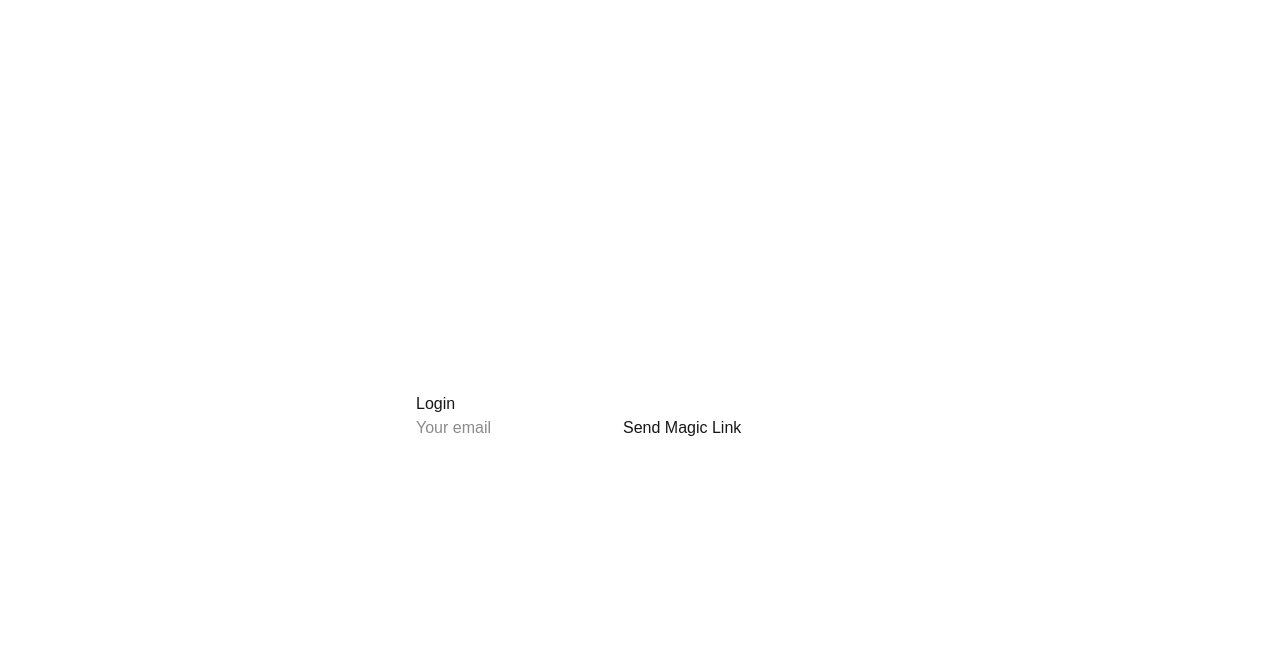
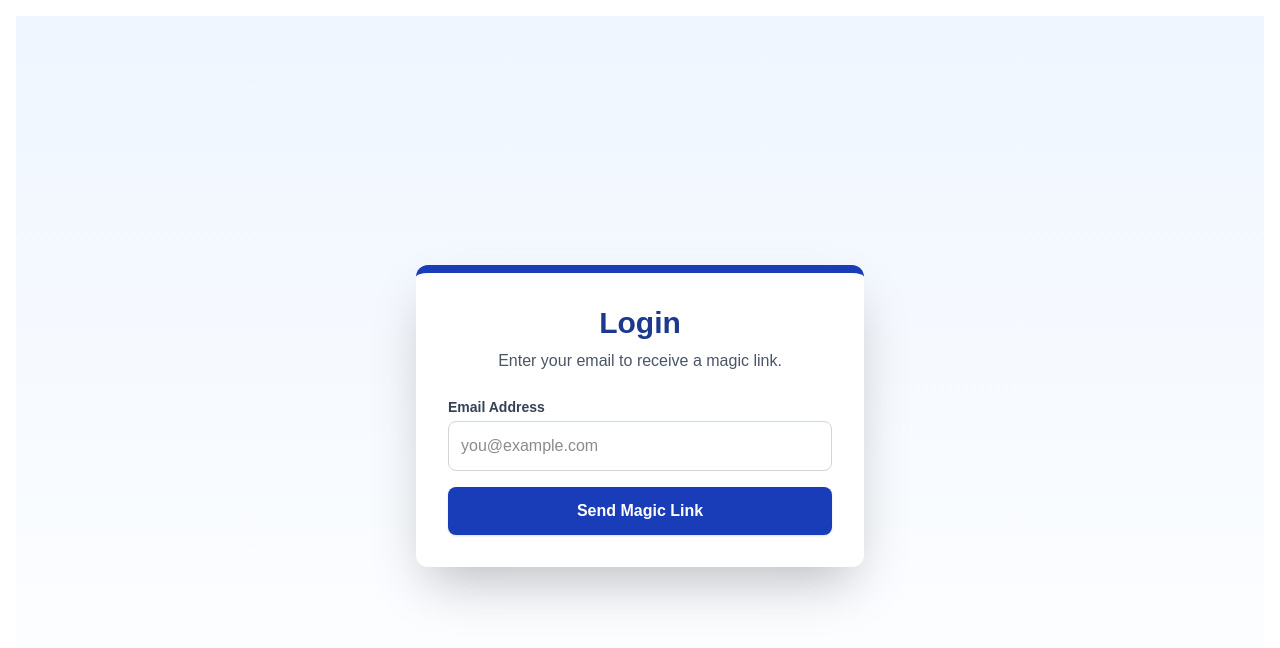
Before and after one commit to fatima-saleem390/Nexium_Fatima_finalProject, a Next.js app: page /login in a window 1280 px wide. Shown: the top 648 px of the page. Built offline with nearby package versions, Linux system fonts and the light colour scheme.

Commit message:
✅ Final: Fix login with magic link session exchange

```diff
--- a/app/login/page.tsx
+++ b/app/login/page.tsx
@@ -1,6 +1,6 @@
 'use client'
 
-import { useEffect, useState } from 'react'
+import { useState, useEffect } from 'react'
 import { supabase } from '@/lib/supabaseClient'
 import { useRouter } from 'next/navigation'
 
@@ -11,25 +11,40 @@ export default function LoginPage() {
   const router = useRouter()
 
   useEffect(() => {
-    // Handle magic link redirect
-    const hash = window.location.hash
-    const params = new URLSearchParams(hash.substring(1))
-    const access_token = params.get('access_token')
-    const refresh_token = params.get('refresh_token')
+    const handleSession = async () => {
+      // ✅ If URL has a magic link hash, exchange it for a session
+      if (window.location.hash) {
+        const { data, error } = await supabase.auth.exchangeCodeForSession(window.location.href)
+        if (error) {
+          console.error('Error exchanging code:', error.message)
+        }
+      }
 
-    if (access_token && refresh_token) {
-      supabase.auth.setSession({
-        access_token,
-        refresh_token,
-      }).then(({ data, error }) => {
-        if (error) {
-          console.error('Error saving session:', error)
-        } else {
-          router.replace('/') // or your app's page
+      // ✅ Now check if we have an active session
+      const {
+        data: { session },
+      } = await supabase.auth.getSession()
+
+      if (session) {
+        router.push('/') // redirect to home/page.tsx if already signed in
+      }
+    }
+
+    handleSession()
+
+    // ✅ Listen for auth state changes (important for magic link)
+    const {
+      data: { subscription },
+    } = supabase.auth.onAuthStateChange((_event, session) => {
+      if (session) {
+        router.push('/') // redirect if newly signed in
       }
     })
+
+    return () => {
+      subscription.unsubscribe()
     }
-  }, [])
+  }, [router])
 
   const handleLogin = async (e: React.FormEvent) => {
     e.preventDefault()
@@ -40,7 +55,7 @@ export default function LoginPage() {
     })
 
     if (error) {
-      console.error(error)
+      console.error('Login error:', error.message)
       setMessage('❌ Something went wrong, please try again.')
     } else {
       setMessage('✅ Check your email for the magic link!')
@@ -50,22 +65,46 @@ export default function LoginPage() {
   }
 
   return (
-    <main className="min-h-screen flex items-center justify-center">
-      <div className="w-full max-w-md">
-        <h1>Login</h1>
-        <form onSubmit={handleLogin}>
+    <main className="min-h-screen bg-gradient-to-b from-blue-50 to-white flex items-center justify-center p-4">
+      <div className="w-full max-w-md bg-white rounded-xl shadow-2xl p-8 border-t-8 border-blue-800">
+        <h1 className="text-3xl font-extrabold text-blue-900 mb-2 text-center">
+          Login
+        </h1>
+        <p className="text-gray-600 mb-6 text-center">
+          Enter your email to receive a magic link.
+        </p>
+
+        <form onSubmit={handleLogin} className="flex flex-col gap-4">
+          <div>
+            <label className="block text-sm font-semibold text-gray-700 mb-1">
+              Email Address
+            </label>
             <input
               type="email"
               required
-            placeholder="Your email"
+              placeholder="you@example.com"
               value={email}
               onChange={(e) => setEmail(e.target.value)}
+              className="w-full border border-gray-300 rounded-lg p-3 focus:outline-none focus:ring-2 focus:ring-blue-700 transition"
             />
-          <button type="submit" disabled={loading}>
+          </div>
+
+          <button
+            type="submit"
+            disabled={loading}
+            className={`w-full bg-blue-800 hover:bg-blue-900 text-white font-bold py-3 px-6 rounded-lg shadow transition ${
+              loading ? 'opacity-50 cursor-not-allowed' : ''
+            }`}
+          >
             {loading ? 'Sending...' : 'Send Magic Link'}
           </button>
         </form>
-        {message && <p>{message}</p>}
+
+        {message && (
+          <p className="mt-6 text-center text-sm font-medium text-blue-800">
+            {message}
+          </p>
+        )}
       </div>
     </main>
   )
```
Lines whose indentation alone changed are shown as unchanged.
